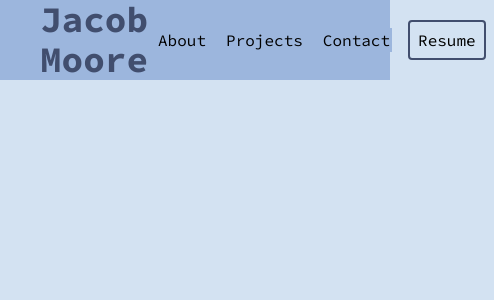
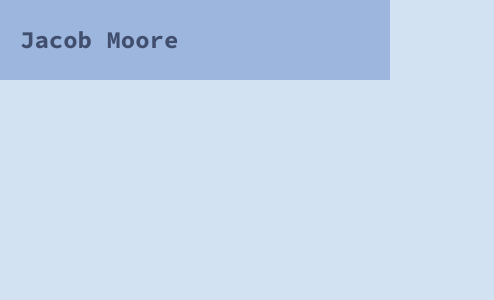
Before and after one commit to jzm1151/portfolio, a React (Vite) app: page / in a window 390 px wide. Shown: the top 300 px of the page, 494 px wide, since content can reach past the window. Built offline with nearby package versions, Linux system fonts and the light colour scheme.

Commit message:
make buttons components and update the icon

```diff
--- a/index.html
+++ b/index.html
@@ -3,6 +3,7 @@
   <head>
     <meta charset="UTF-8" />
     <meta name="viewport" content="width=device-width, initial-scale=1.0" />
+    <link rel="icon" href="/developer_mode.svg" />
     <title>Jacob Moore</title>
   </head>
   <body class="bg-gray-blue-200">
--- a/src/App.tsx
+++ b/src/App.tsx
@@ -1,4 +1,7 @@
 import './App.css'
+import './Buttons/NoBorderBtn.tsx'
+import NoBorderBtn from './Buttons/NoBorderBtn.tsx'
+import BorderBtn from './Buttons/BorderBtn.tsx'
 
 function App() {
 
@@ -6,13 +9,13 @@ function App() {
     <>
       <div className="relative">
         <div className='bg-gray-blue-400 w-full h-20 absolute'></div>
-        <div className='w-full h-20 flex items-center justify-between p-10 z-100 relative'>
-          <div className='text-gray-blue-900 text-4xl font-bold'>Jacob Moore</div>
-          <div>
-            <a className='ml-2 mr-2 border-2 border-gray-blue-400 transition-all duration-500 hover:pb-2 hover:border-b-gray-blue-700' href='#about'>About</a>
-            <a className='ml-2 mr-2 border-2 border-gray-blue-400 transition-all duration-500 hover:pb-2 hover:border-b-gray-blue-700' href='#projects'>Projects</a>
-            <a className='ml-2 mr-2 border-2 border-gray-blue-400 transition-all duration-500 hover:pb-2 hover:border-b-gray-blue-700' href='#contact'>Contact</a>
-            <a className='ml-2 mr-2 p-2 rounded border-solid border-gray-blue-900 border-2 hover:bg-gray-blue-700 hover:text-gray-blue-100 transition-colors duration-500' href='#resume'>Resume</a>
+        <div className='w-full h-20 flex items-center justify-between p-5 md:p-10 z-100 relative'>
+          <div className='flex-grow text-gray-blue-900 text-2xl md:text-4xl font-bold'>Jacob Moore</div>
+          <div className="hidden md:block">
+            <NoBorderBtn link='#about' text='About' />
+            <NoBorderBtn link='#projects' text='Projects' />
+            <NoBorderBtn link='#contact' text='Contact' />
+            <BorderBtn link='#resume' text='Resume' />
           </div>
           <div></div>
         </div>
--- /dev/null
+++ b/src/Buttons/BorderBtn.tsx
@@ -0,0 +1,7 @@
+function BorderBtn(props: {link: string, text: string}) {
+    return (
+        <a className='ml-2 mr-2 p-2 rounded border-solid border-gray-blue-900 border-2 hover:bg-gray-blue-700 hover:text-gray-blue-100 transition-colors duration-500' href={props.link}>{props.text}</a>
+    )
+}
+
+export default BorderBtn
--- /dev/null
+++ b/src/Buttons/NoBorderBtn.tsx
@@ -0,0 +1,7 @@
+function NoBorderBtn(props: {link: string, text: string}) {
+    return (
+        <a className='ml-2 mr-2 border-2 border-gray-blue-400 transition-all duration-500 hover:pb-2 hover:border-b-gray-blue-700' href={props.link}>{props.text}</a>
+    )
+}
+
+export default NoBorderBtn
```
Also changed, not shown: public/developer_mode.svg (added).
